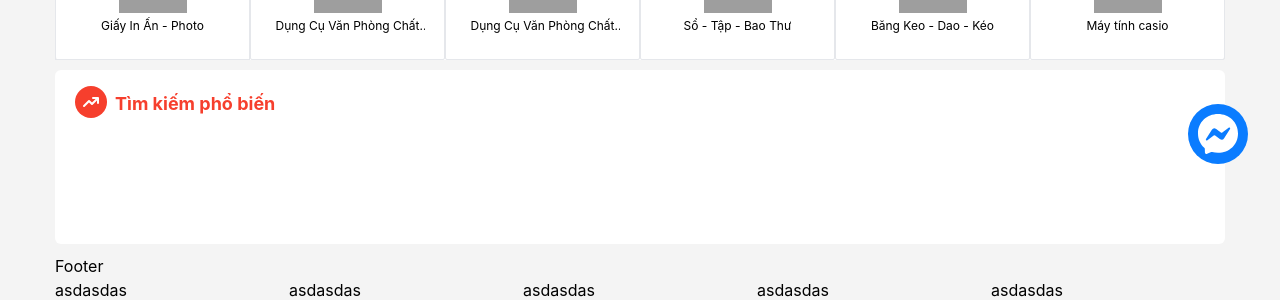
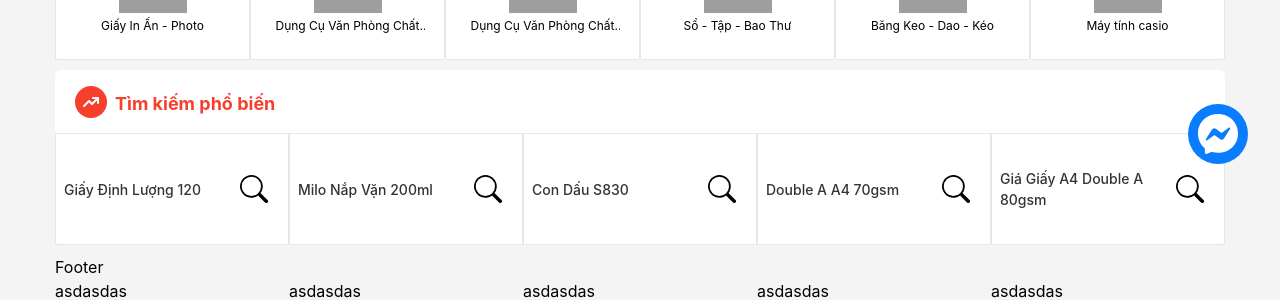
Before and after one commit to Amcongtu/vppapp, a React (Create React App) app: page / in a window 1280 px wide. Shown: the part 594-894 px from the top of the page. Built offline with nearby package versions, Linux system fonts and the light colour scheme; grey boxes are pictures that could not be loaded.

Commit message:
Up search trending ver 2

```diff
--- a/src/components/home/PopularSearch.js
+++ b/src/components/home/PopularSearch.js
@@ -1,15 +1,39 @@
 import React from 'react';
 import { HiTrendingUp } from 'react-icons/hi';
+import { BsSearch } from 'react-icons/bs';
+
 function PopularSearch(props) {
     return (
         <div>
             <div className="container_main">
-                <div className=" my-[10px] bg-white rounded-md h-[174px]">
+                <div className=" my-[10px] bg-white rounded-md ">
                     <div className='flex pt-[20px] pb-[15px] px-[20px] gap-2 '>
                         <div className=' bg-main-bg w-8 h-8 rounded-full mt-[-4px] flex justify-center items-center'>
                             <HiTrendingUp className='text-white text-[20px] ml-[-1px]'/>
                         </div>
                         <h2 className=' text-[18px] text-main-bg font-[700] '>Tìm kiếm phổ biến</h2>
+                    </div>
+                    <div className="grid grid-cols-5 ">
+                        <div className="col-span-1 border-[1px] border-gray-200 h-[112px] flex justify-between items-center px-2 hover:cursor-pointer select-none">
+                            <span className="block font-[500] text-[14px] text-[#343434] capitalize line-clamp-2">Giấy Định Lượng 120</span>
+                            <div className=''><BsSearch className=" text-[28px] mr-3"/></div>
+                        </div>
+                        <div className="col-span-1 border-[1px] border-gray-200 h-[112px] flex justify-between items-center px-2 hover:cursor-pointer select-none">
+                            <span className="block font-[500] text-[14px] text-[#343434] capitalize line-clamp-2">Milo Nắp Vặn 200ml</span>
+                            <div className=''><BsSearch className=" text-[28px] mr-3"/></div>
+                        </div>
+                        <div className="col-span-1 border-[1px] border-gray-200 h-[112px] flex justify-between items-center px-2 hover:cursor-pointer select-none">
+                            <span className="block font-[500] text-[14px] text-[#343434] capitalize line-clamp-2">Con Dấu S830</span>
+                            <div className=''><BsSearch className=" text-[28px] mr-3"/></div>
+                        </div>
+                        <div className="col-span-1 border-[1px] border-gray-200 h-[112px] flex justify-between items-center px-2 hover:cursor-pointer select-none">
+                            <span className="block font-[500] text-[14px] text-[#343434] capitalize line-clamp-2">Double A A4 70gsm</span>
+                            <div className=''><BsSearch className=" text-[28px] mr-3"/></div>
+                        </div>
+                        <div className="col-span-1 border-[1px] border-gray-200 h-[112px] flex justify-between items-center px-2 hover:cursor-pointer select-none">
+                            <span className="block font-[500] text-[14px] text-[#343434] capitalize line-clamp-2">Giá Giấy A4 Double A 80gsm</span>
+                            <div className=''><BsSearch className=" text-[28px] mr-3"/></div>
+                        </div>
                     </div>
 
                 </div>
```
